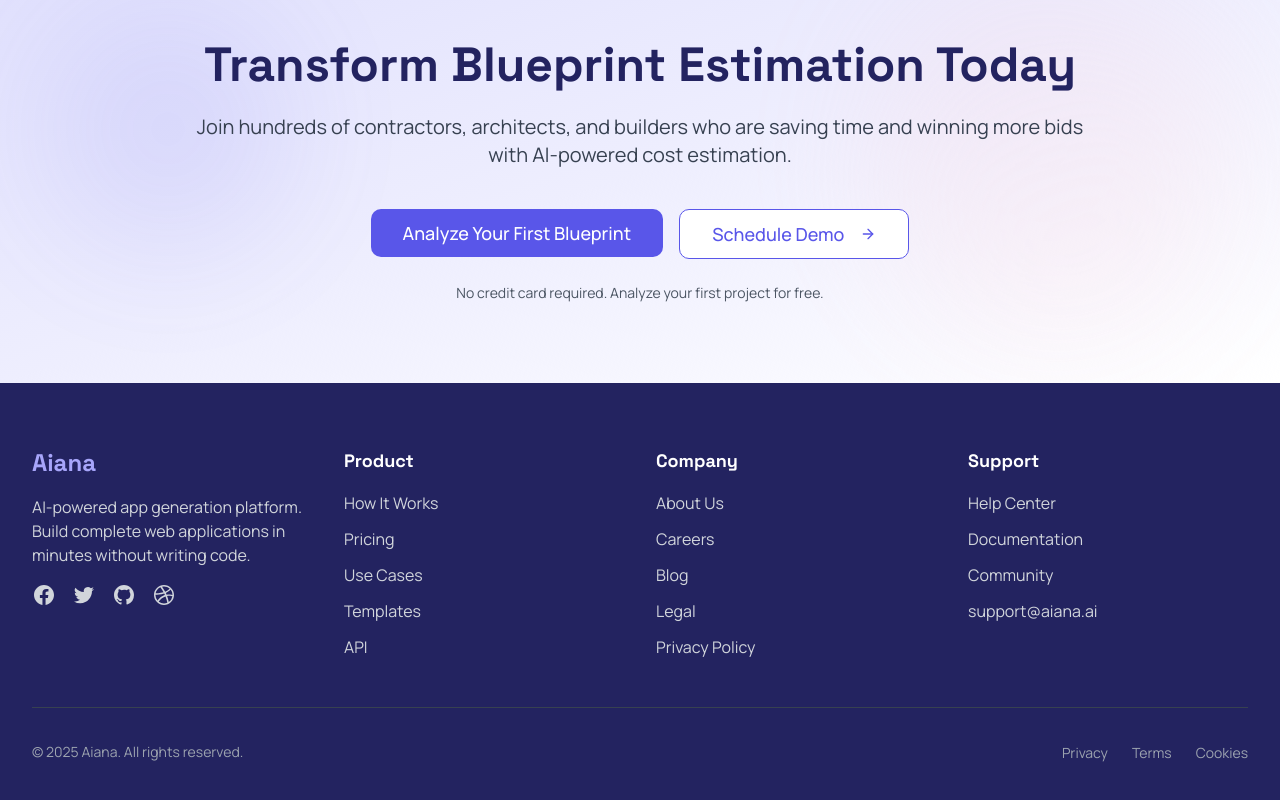
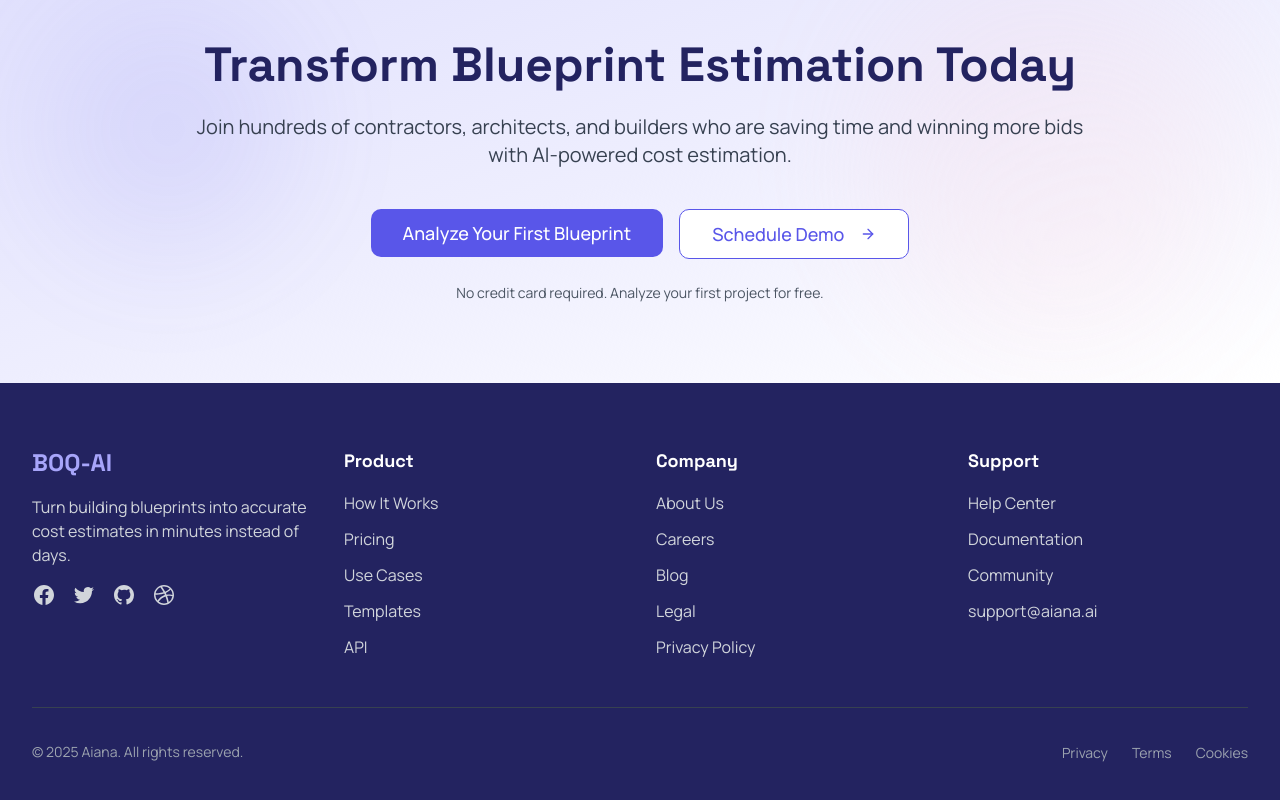
Before and after one commit to AlphyonAlephium/BOQ-AI, a React (Vite) app: page / in a window 1280 px wide. Shown: the part 4181-4981 px from the top of the page. Built offline with nearby package versions, Linux system fonts and the light colour scheme.

Commit message:
Visual edit in Lovable
Edited UI in Lovable

```diff
--- a/src/components/Footer.tsx
+++ b/src/components/Footer.tsx
@@ -1,19 +1,14 @@
-
 import React from 'react';
-
 const Footer = () => {
-  return (
-    <footer className="bg-secondary text-white">
+  return <footer className="bg-secondary text-white">
       <div className="container mx-auto px-4 md:px-8 py-16">
         <div className="grid grid-cols-1 md:grid-cols-2 lg:grid-cols-4 gap-8">
           {/* Company Info */}
           <div>
             <h3 className="font-bold text-2xl mb-4">
-              <span className="text-primary-300">Aiana</span>
+              <span className="text-primary-300">BOQ-AI</span>
             </h3>
-            <p className="text-gray-300 mb-4">
-              AI-powered app generation platform. Build complete web applications in minutes without writing code.
-            </p>
+            <p className="text-gray-300 mb-4">Turn building blueprints into accurate cost estimates in minutes instead of days.</p>
             <div className="flex space-x-4">
               <a href="#" className="text-gray-300 hover:text-white transition-colors">
                 <svg className="h-6 w-6" fill="currentColor" viewBox="0 0 24 24" aria-hidden="true">
@@ -111,8 +106,6 @@ const Footer = () => {
           </div>
         </div>
       </div>
-    </footer>
-  );
+    </footer>;
 };
-
 export default Footer;
```
